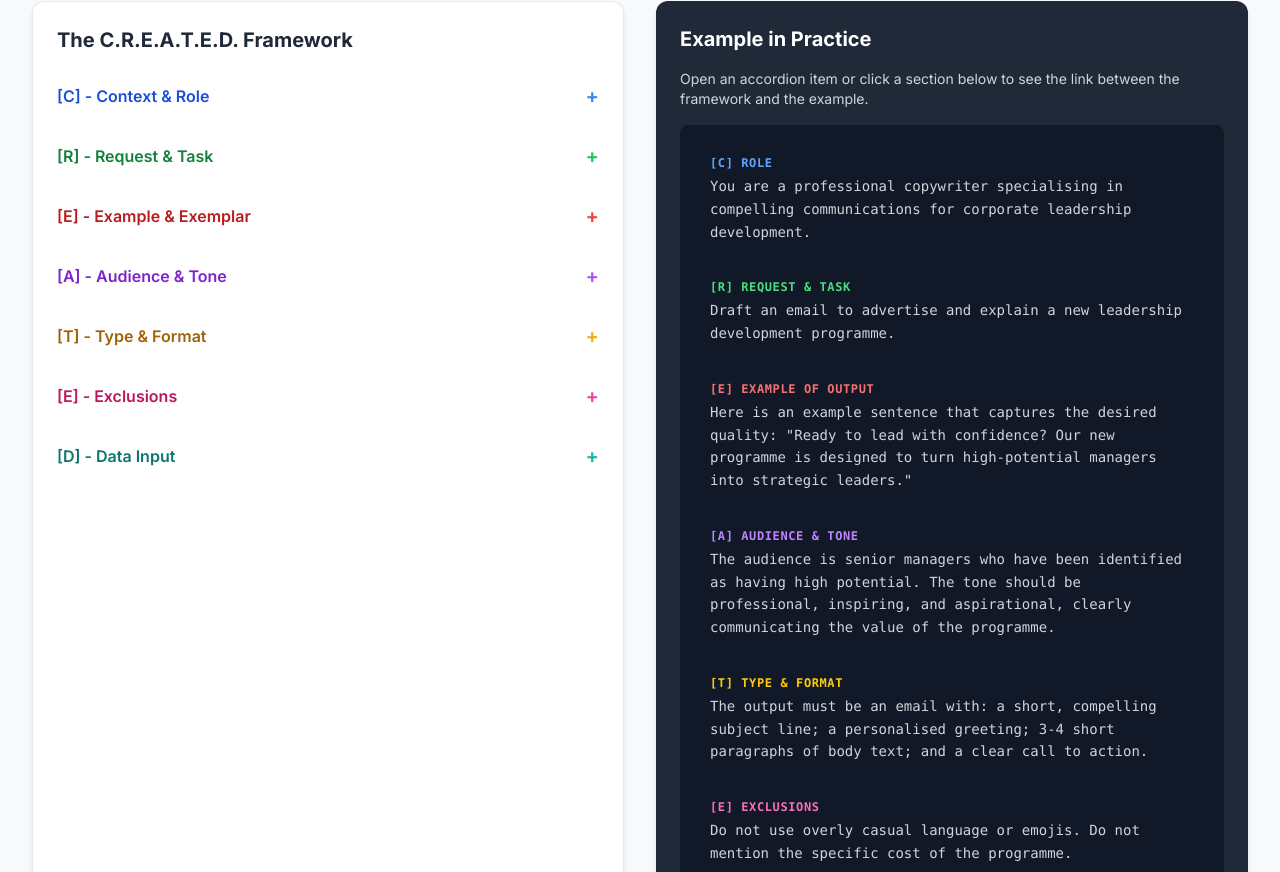
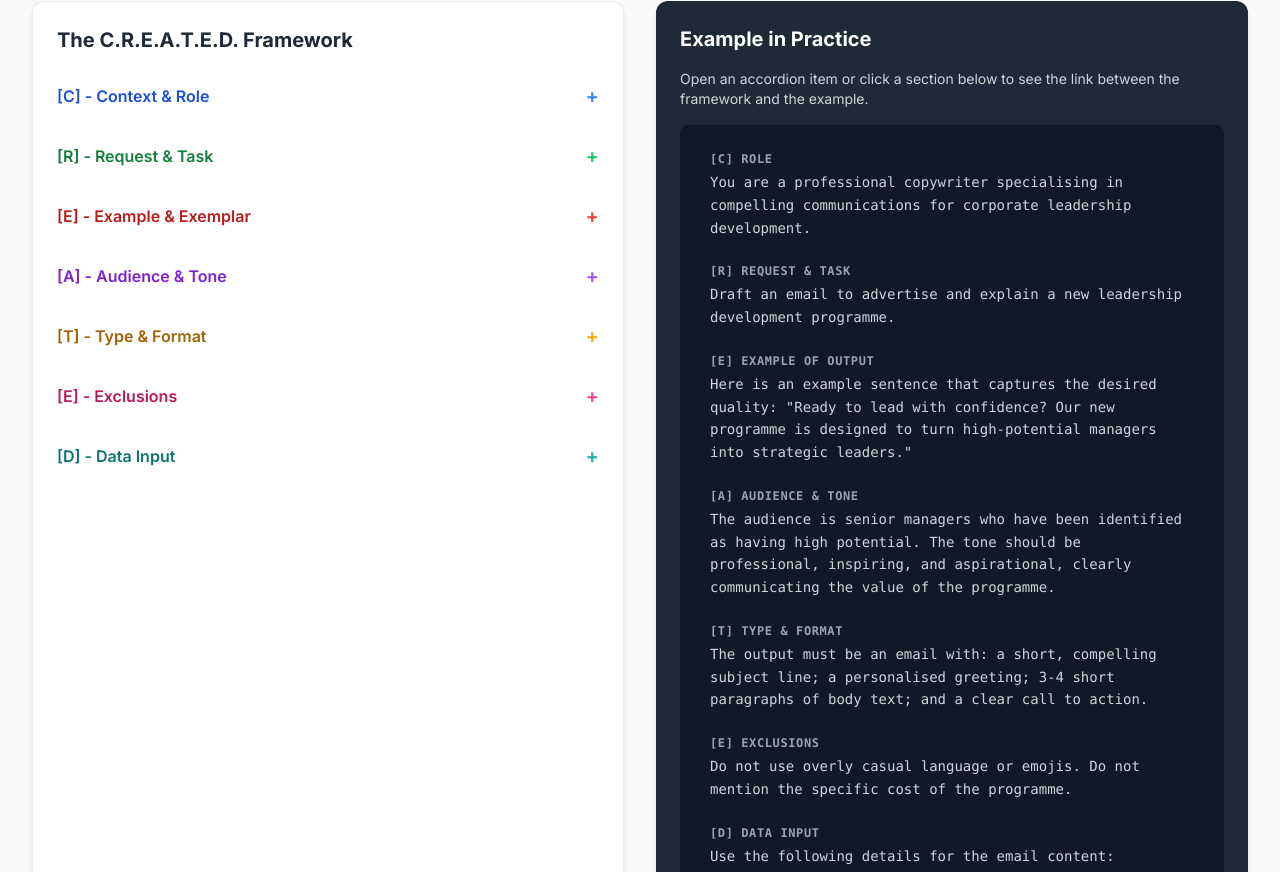
Before and after one commit to jdbrew/AI-for-leaders, a plain HTML site: page index.html in a window 1280 px wide. Shown: the part 2670-3542 px from the top of the page. Drawn offline with nearby package versions, Linux system fonts and the light colour scheme.

Commit message:
Update index.html to improve example styling

````diff
--- a/index.html
+++ b/index.html
@@ -49,7 +49,7 @@
         .prompt-example-part {
             transition: background-color 0.4s ease, transform 0.2s ease;
             border-radius: 0.375rem;
-            padding: 0.75rem;
+            padding: 0.5rem 0.75rem;
             border: 2px solid transparent;
             cursor: pointer;
         }
@@ -373,36 +373,36 @@
                 <div class="bg-gray-800 text-white p-6 rounded-xl shadow-md flex flex-col">
                      <h3 class="text-xl font-bold text-white mb-4">Example in Practice</h3>
                      <p class="text-sm text-gray-300 mb-4">Open an accordion item or click a section below to see the link between the framework and the example.</p>
-                     <div class="bg-gray-900 p-4 rounded-lg font-mono text-sm leading-relaxed flex-grow space-y-2 overflow-y-auto">
+                     <div class="bg-gray-900 p-4 rounded-lg font-mono text-sm leading-relaxed flex-grow space-y-1 overflow-y-auto">
                         <div class="prompt-example-part" id="prompt-c">
-                            <p class="font-bold text-blue-400 text-xs uppercase tracking-wider mb-1">[C] Role</p>
+                            <p class="font-bold text-gray-400 text-xs uppercase tracking-wider mb-1">[C] Role</p>
                             <p class="text-gray-300">You are a professional copywriter specialising in compelling communications for corporate leadership development.</p>
                         </div>
                         <div class="prompt-example-part" id="prompt-r">
-                            <p class="font-bold text-green-400 text-xs uppercase tracking-wider mb-1">[R] Request & Task</p>
+                            <p class="font-bold text-gray-400 text-xs uppercase tracking-wider mb-1">[R] Request & Task</p>
                             <p class="text-gray-300">Draft an email to advertise and explain a new leadership development programme.</p>
                         </div>
                         <div class="prompt-example-part" id="prompt-e1">
-                            <p class="font-bold text-red-400 text-xs uppercase tracking-wider mb-1">[E] Example of Output</p>
+                            <p class="font-bold text-gray-400 text-xs uppercase tracking-wider mb-1">[E] Example of Output</p>
                             <p class="text-gray-300">Here is an example sentence that captures the desired quality: "Ready to lead with confidence? Our new programme is designed to turn high-potential managers into strategic leaders."</p>
                         </div>
                         <div class="prompt-example-part" id="prompt-a">
-                            <p class="font-bold text-purple-400 text-xs uppercase tracking-wider mb-1">[A] Audience & Tone</p>
+                            <p class="font-bold text-gray-400 text-xs uppercase tracking-wider mb-1">[A] Audience & Tone</p>
                             <p class="text-gray-300">The audience is senior managers who have been identified as having high potential. The tone should be professional, inspiring, and aspirational, clearly communicating the value of the programme.</p>
                         </div>
                          <div class="prompt-example-part" id="prompt-t">
-                            <p class="font-bold text-yellow-400 text-xs uppercase tracking-wider mb-1">[T] Type & Format</p>
+                            <p class="font-bold text-gray-400 text-xs uppercase tracking-wider mb-1">[T] Type & Format</p>
                             <p class="text-gray-300">The output must be an email with: a short, compelling subject line; a personalised greeting; 3-4 short paragraphs of body text; and a clear call to action.</p>
                         </div>
                         <div class="prompt-example-part" id="prompt-e2">
-                            <p class="font-bold text-pink-400 text-xs uppercase tracking-wider mb-1">[E] Exclusions</p>
+                            <p class="font-bold text-gray-400 text-xs uppercase tracking-wider mb-1">[E] Exclusions</p>
                             <p class="text-gray-300">Do not use overly casual language or emojis. Do not mention the specific cost of the programme.</p>
                         </div>
                         <div class="prompt-example-part" id="prompt-d">
-                            <p class="font-bold text-teal-400 text-xs uppercase tracking-wider mb-1">[D] Data Input</p>
+                            <p class="font-bold text-gray-400 text-xs uppercase tracking-wider mb-1">[D] Data Input</p>
                             <p class="text-gray-300">Use the following details for the email content:</p>
                              <div class="mt-2">
-                                <pre class="prompt-notes">```text
+                                <pre class="bg-gray-800 p-3 rounded">```
 - Programme Name: Aspire Executive Leadership Programme
 - Target Audience: Senior Managers (Grades 8b-8d)
 - Core Modules: Strategic Finance, Leading System Change, Influencing with Impact
````
